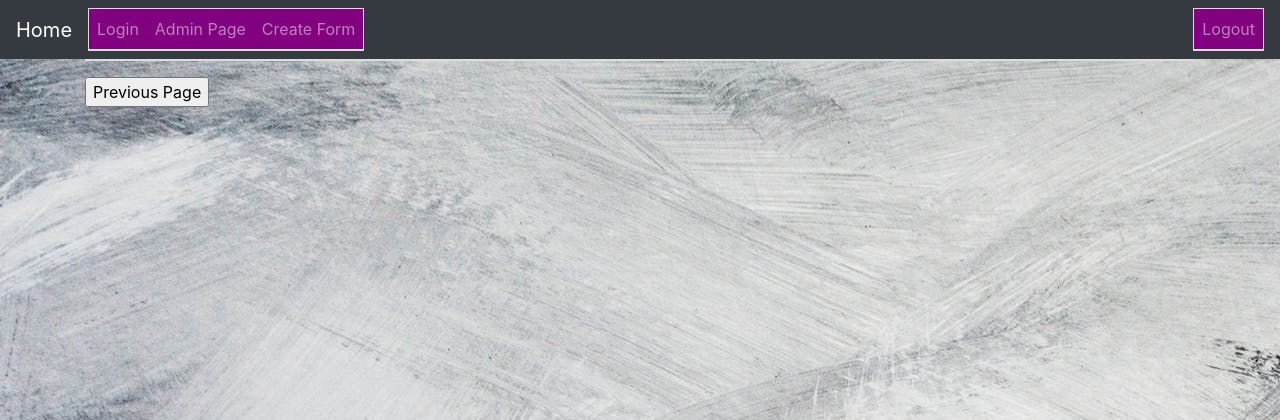
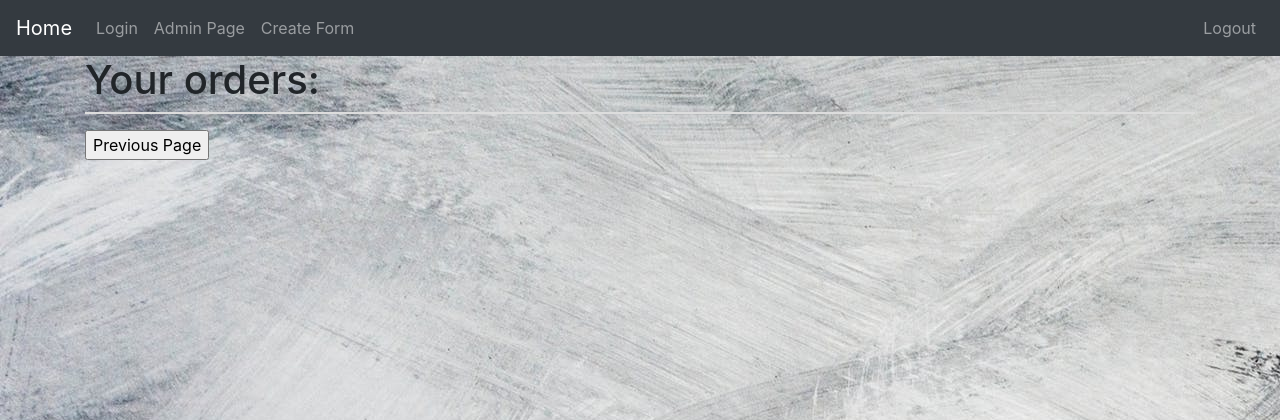
Before and after one commit to fiskmoz/Service-portal, a Django app: page /forms/ in a window 1280 px wide. Shown: the top 420 px of the page. Run offline with Django 3.2, Linux system fonts and the light colour scheme; the visitor is signed in with stand-in values (Sample User, id 1); data that the repository does not hold is empty; some libraries are stand-ins or nearby versions.

Commit message:
Viewforms.html graphics upgrade

```diff
--- a/forms/static/forms/style.css
+++ b/forms/static/forms/style.css
@@ -1,3 +1,4 @@
 body{
+  color: black;
    background-image: url('images/bg.jpeg');
 }
--- a/forms/templates/ViewForms.html
+++ b/forms/templates/ViewForms.html
@@ -1,31 +1,37 @@
 {% extends 'base.html' %}
 
 {% block content %}
+
 <!-- THIS IS DESIGN FOR THE LIST-->
 <style>
-ul {
+ol {
 	list-style: none;
-	background: #800080;
+	background: #404040;
 	padding: 0;
 	border: 1px solid #ddd;
 }
 
-ul li {
+ol li {
 	padding: 8px 16x;
 	border-bottom: 1px solid #ddd;
 }
 
-ul li:last-child {
+ol li:last-child {
 	border-bottom: : none
 }
 </style>
-
+<!-- THIS IS DESIGN FOR TEXT ON THIS PAGE -->
 <style>
+h1 {
+	font-size: 250%;
+}
 </style>
 
-	<ul>
-		{% for order in myOrders %}
-			<li><a href="{% url 'orderdetail' order.id %}"> {{ order.OrderName }} </a></p>
-		{% endfor %}
-	</ul>
+<!-- THIS IS ACTUAL HTML CODE FOR PAGE -->
+<h1> Your orders: </h1>
+<ol>
+	{% for order in myOrders %}
+		<li><a href="{% url 'orderdetail' order.id %}"> {{ order.OrderName }} </a></p>
+	{% endfor %}
+</ol>
 {% endblock %}
```
